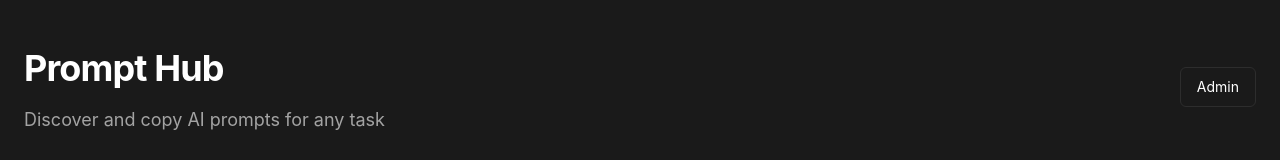
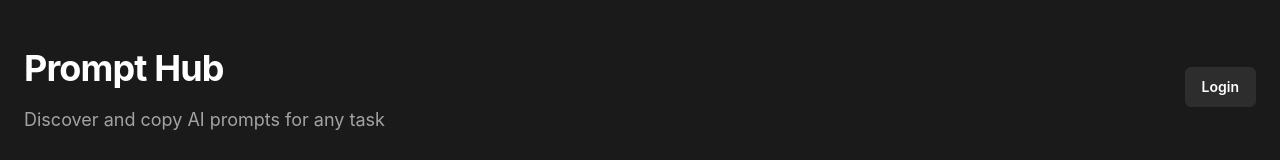
Before and after one commit to Tera-Dark/Prompt-Hub, a Vue app: page / in a window 1280 px wide. Shown: the top 160 px of the page. Built offline with nearby package versions, Linux system fonts and the light colour scheme; the HTML template or start-up script is replaced by a standard one.

Commit message:
fix: show GitHub username in HomeView and rename Admin to Login

```diff
--- a/src/views/HomeView.vue
+++ b/src/views/HomeView.vue
@@ -8,7 +8,20 @@
             <p class="app-subtitle">Discover and copy AI prompts for any task</p>
           </div>
           <nav class="app-nav" aria-label="Primary">
-            <RouterLink to="/admin" class="nav-link">Admin</RouterLink>
+            <RouterLink v-if="!isAuthenticated" to="/admin" class="nav-link nav-link--login">
+              Login
+            </RouterLink>
+            <div v-else class="user-info-compact">
+              <img
+                v-if="user?.avatar_url"
+                :src="user.avatar_url"
+                alt="User avatar"
+                class="nav-avatar"
+              />
+              <RouterLink to="/admin" class="nav-link nav-link--user">
+                {{ user?.name || user?.login || 'User' }}
+              </RouterLink>
+            </div>
           </nav>
         </div>
       </div>
@@ -38,7 +51,9 @@
     <footer class="app-footer">
       <div class="footer-content">
         <p>&copy; 2024 Prompt Hub. All rights reserved.</p>
-        <RouterLink to="/admin" class="footer-admin-link">Admin</RouterLink>
+        <RouterLink to="/admin" class="footer-admin-link">{{
+          isAuthenticated ? user?.login || 'User' : 'Login'
+        }}</RouterLink>
       </div>
     </footer>
   </div>
@@ -47,11 +62,16 @@
 <script setup lang="ts">
 import { ref, computed, onMounted } from 'vue'
 import { usePrompts } from '@/composables/usePrompts'
+import { useAuth } from '@/composables/useAuth'
 import PromptList from '@/components/PromptList.vue'
 import SearchBar from '@/components/SearchBar.vue'
 import CategoryFilter from '@/components/CategoryFilter.vue'
 
 const { prompts, loading, error, categories, fetchPrompts } = usePrompts()
+const auth = useAuth()
+
+const isAuthenticated = computed(() => auth.isAuthed.value)
+const user = computed(() => auth.user.value)
 
 const searchQuery = ref('')
 const selectedCategory = ref<string | null>(null)
@@ -135,6 +155,20 @@ onMounted(() => {
   justify-content: flex-start;
 }
 
+.user-info-compact {
+  display: inline-flex;
+  align-items: center;
+  gap: 0.5rem;
+}
+
+.nav-avatar {
+  width: 28px;
+  height: 28px;
+  border-radius: 9999px;
+  border: 2px solid var(--color-gray-700);
+  object-fit: cover;
+}
+
 .nav-link {
   display: inline-flex;
   align-items: center;
@@ -144,7 +178,19 @@ onMounted(() => {
   border: 1px solid var(--color-gray-800);
   border-radius: var(--radius-md);
   padding: 0.5rem 1rem;
-  transition: background-color var(--transition-base), color var(--transition-base), border-color var(--transition-base);
+  transition:
+    background-color var(--transition-base),
+    color var(--transition-base),
+    border-color var(--transition-base);
+}
+
+.nav-link--login {
+  background-color: var(--color-gray-800);
+  font-weight: 600;
+}
+
+.nav-link--user {
+  font-weight: 500;
 }
 
 .nav-link:hover,
@@ -204,7 +250,9 @@ onMounted(() => {
   color: var(--color-gray-300);
   border-bottom: 1px solid transparent;
   padding-bottom: 0.125rem;
-  transition: color var(--transition-base), border-color var(--transition-base);
+  transition:
+    color var(--transition-base),
+    border-color var(--transition-base);
 }
 
 .footer-admin-link:hover,
```
